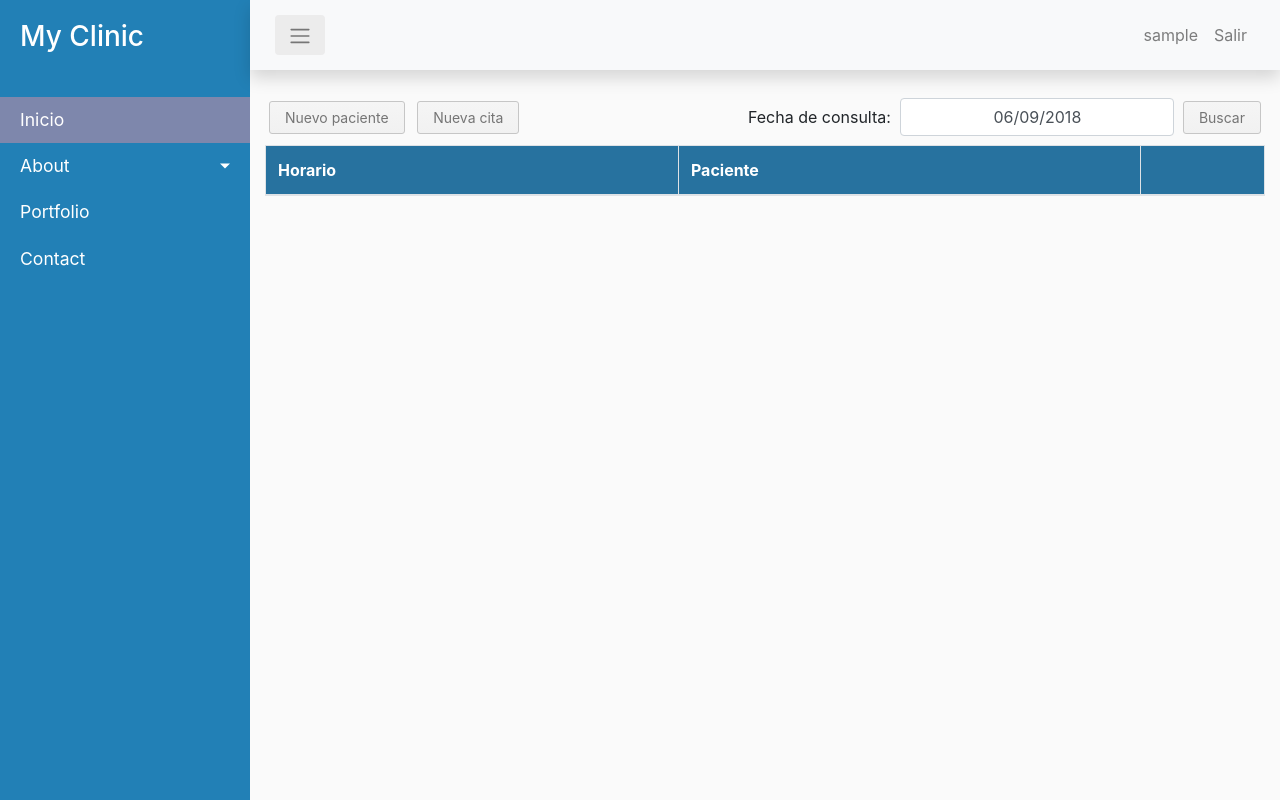
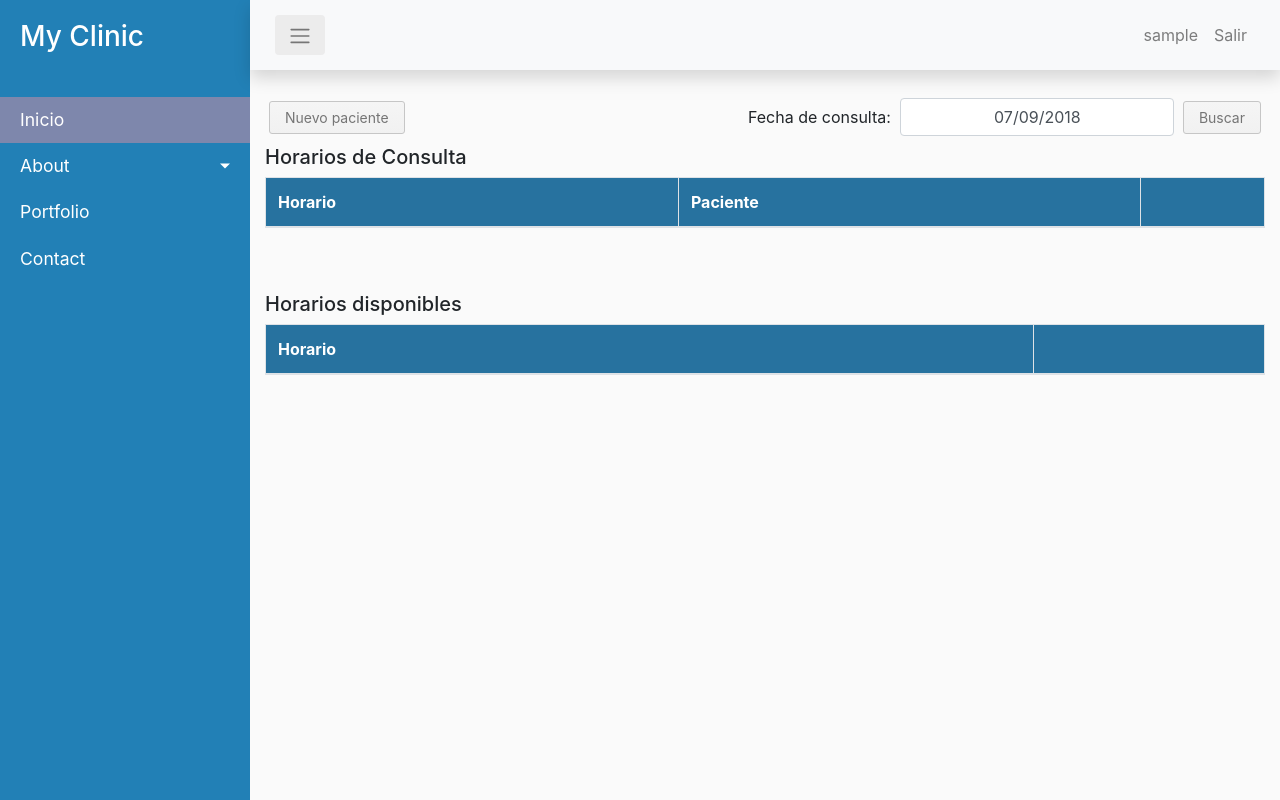
Before and after one commit to bila23/myclinic, a Django app: page /horario/consulta/ in a window 1280 px wide. Run offline with Django 3.2, Linux system fonts and the light colour scheme; a user stored in the database is signed in; tables that the repository leaves empty hold one stand-in row (values such as "Sample post"); lists and menus that the app fills with data are empty; some libraries are stand-ins or nearby versions.

Commit message:
Se agregó código JS para presentar los horarios disponibles

```diff
--- a/core/generalFunction.py
+++ b/core/generalFunction.py
@@ -3,6 +3,8 @@ Created on Apr 13, 2018
 @author: wjuarez
 '''
 from .models import Usuario
+from datetime import datetime
+from datetime import timedelta
 
 
 ''''
@@ -65,3 +67,9 @@ def toformat_YYYYMMDD(date):
         return ''
     day,month,year = date.split('/')
     return str(year) + '-' + str(month) + '-' + day
+
+'''
+Funcion que retorna el dia actual en objeto de tipo Date
+'''
+def getToday():
+    return datetime.now() + timedelta(days=1)
--- a/horario/templates/consulta.html
+++ b/horario/templates/consulta.html
@@ -11,12 +11,16 @@
     <div class="row align-items-center">
         <div class="col-md-4 col-sm-12">
             <button type="submit" class="btn-g">Nuevo paciente</button>
-            <button type="button" class="btn-g" onclick="location.href='{% url 'today_nueva_cita' %}'">Nueva cita</button>
         </div>
         <div class="col-md-8" style="text-align: right">
             Fecha de consulta:
             <input type="text" class="fc text-center" id="id_vdate" name="vdate" placeholder="dd/mm/yyyy" value="{{ day }}" style="margin-left:5px"/>
             <button type="button" id="qb" class="btn-g">Buscar</button>
+        </div>
+    </div>
+    <div class="row">
+        <div class="col">
+            <h5>Horarios de Consulta</h5>
         </div>
     </div>
     <div class="row">
@@ -31,6 +35,28 @@
                 </tr>
                 </thead>
                 <tbody style="background:#fff" id="tb">
+                </tbody>
+            </table>
+            </div>
+        </div>
+    </div>
+    <br/><br/>
+    <div class="row">
+        <div class="col">
+            <h5>Horarios disponibles</h5>
+        </div>
+    </div>
+    <div class="row">
+        <div class="col">
+            <div class="table-responsive">
+            <table class="table table-bordered table-hover">
+                <thead>
+                <tr>
+                    <th scope="col">Horario</th>
+                    <th scope="col"></th>
+                </tr>
+                </thead>
+                <tbody style="background:#fff" id="tbd">
                 </tbody>
             </table>
             </div>
@@ -51,6 +77,7 @@
             dataType: 'json'
         }).done(function (data) {
             data_or_error(data.horario_list);
+            data_or_error_disp(data.dispo_hor_list);
         });
     });
 
@@ -60,6 +87,31 @@
             $('#wng').empty().append(data.error_msg);
         }else
             getTbody(data);
+    }
+
+    function data_or_error_disp(data){
+        if(!$.isEmptyObject(data.error_msg)){
+            $('#wng').addClass('alert alert-danger');
+            $('#wng').empty().append(data.error_msg);
+        }else
+            getTbodyDisp(data);
+    }
+
+    function getTbodyDisp(data){
+        row = jQuery.parseJSON(data);
+        $('#tbd').empty();
+        var tr = '';
+        var size = row.length;
+        if(size > 0){
+            var ini, end;
+            for(i=0; i<size; i++){
+                ini = String(row[i].fields.inicio).split(',');
+                end = String(row[i].fields.fin).split(',');
+                tr += '<tr><td>' + ini[0].substring(0, 5) + ' - ' + end[0].substring(0, 5) + '</td><td class="text-center">[Agregar paciente]</td></tr>';
+            }
+        }else
+            tr = '<tr><td colspan="2" class="text-center">No hay cupos disponibles</td></tr>';
+        $('#tbd').html(tr);
     }
 
     function getTbody(data){
@@ -89,6 +141,7 @@
                     dataType: 'json'
                 }).done(function (data) {
                     data_or_error(data.horario_list);
+                    data_or_error_disp(data.dispo_hor_list);
                 });
             }
         });
--- a/horario/urls.py
+++ b/horario/urls.py
@@ -6,5 +6,4 @@ urlpatterns = [
     url('horario/consulta/', views.home, name="horario_consulta"),
     url('horario/find/q/', views.find_consulta, name='horario_consulta_query'),
     url('horario/find/today/', views.show_today, name='horario_cons_today'),
-    url('today/nueva/cita/', views.nueva_cita_today, name='today_nueva_cita'),
 ]
--- a/horario/views.py
+++ b/horario/views.py
@@ -4,25 +4,24 @@ from core.models import HorariosOcupados, Paciente, Horarios
 from django.http import JsonResponse
 import core.generalFunction as gf
 from core.models import Usuario
-import datetime
 from .forms import HorConsultaForm
 from django.core import serializers
 
 @login_required
 def home(request):
     try:
-        today = datetime.datetime.today()
+        today = gf.getToday()
         today_string = gf.dateToString(today)
         return render(request, 'consulta.html', {'day': today_string})
     except Exception as inst:
         print(inst)
-        return JsonResponse({'error_msg': 'Ha ocurrido un error al momento de recuperar los pacientes de este día'}, safe=False)
+        return render(request, 'consulta.html', {'error_msg': 'Ha ocurrido un error al momento de recuperar los pacientes y/o horarios disponibles de este día'})
 
 
 @login_required
 def show_today(request):
     try:
-        today = datetime.datetime.today()
+        today = gf.getToday()
         medico = gf.findUser(request.user.username)
 
         horario_list = HorariosOcupados.objects.filter(id_medico = medico, fecha = today).order_by('id_horario')
@@ -35,7 +34,7 @@ def show_today(request):
         return JsonResponse(data, safe=False)
     except Exception as e:
         print(e)
-        return JsonResponse({'error_msg': 'Ha ocurrido un error al momento de recuperar los pacientes de este día'}, safe=False)
+        return JsonResponse({'error_msg': 'Ha ocurrido un error al momento de recuperar los pacientes y/o horarios disponibles de este día'}, safe=False)
 
 
 @login_required
@@ -44,10 +43,10 @@ def find_consulta(request):
         if (request.method == "POST" and request.is_ajax()):
             form = HorConsultaForm(request.POST)
             medico = gf.findUser(request.user.username)
-            today = datetime.datetime.today()
+            day = form.data['vdate']
 
-            horario_list = HorariosOcupados.objects.filter(id_medico = medico, fecha = gf.toformat_YYYYMMDD(form.data['vdate'])).order_by('id_horario')
-            dispo_hor_list = Horarios.objects.filter(id_medico = medico).exclude(id__in = HorariosOcupados.objects.filter(id_medico = medico, fecha = today) ).order_by('inicio')
+            horario_list = HorariosOcupados.objects.filter(id_medico = medico, fecha = gf.toformat_YYYYMMDD(day)).order_by('id_horario')
+            dispo_hor_list = Horarios.objects.filter(id_medico = medico).exclude(id__in = HorariosOcupados.objects.only('id_horario').filter(id_medico = medico, fecha = gf.toformat_YYYYMMDD(day)) ).order_by('inicio')
 
             data_hor_list = serializers.serialize('json', horario_list, indent=1, use_natural_foreign_keys=True, use_natural_primary_keys=True)
             data_dispo_hor = serializers.serialize('json', dispo_hor_list)
@@ -57,19 +56,4 @@ def find_consulta(request):
             return JsonResponse(data, safe=False)
     except Exception as inst:
         print(inst)
-        return JsonResponse({'error_msg': 'Ha ocurrido un error al momento de recuperar los pacientes'}, safe=False)
-
-
-@login_required
-def nueva_cita_today(request):
-    try:
-        today = datetime.datetime.today()
-        #RECUPERO LOS HORARIOS DISPONIBLES
-        hor_list = Horarios.objects.filter(id_medico = gf.findUser(request.user.username)).exclude(id__in = HorariosOcupados.objects.filter(id_medico = gf.findUser(request.user.username), fecha = today) ).order_by('inicio')
-        #RECUPERO LOS PACIENTES DEL MEDICO
-        pac_list = Paciente.objects.filter(id_medico = gf.findUser(request.user.username)).order_by('nombre')
-        context = {'hor_list': hor_list, 'pac_list': pac_list, 'today': today}
-        return render(request, 'nueva_cita.html', context)
-    except Exception as e:
-        print(e)
-        return render(request, 'nueva_cita.html')
+        return JsonResponse({'error_msg': 'Ha ocurrido un error al momento de recuperar los pacientes y/o los horarios disponibles'}, safe=False)
```
Also changed, not shown: horario/templates/nueva_cita.html (deleted, +0 -14 lines).
